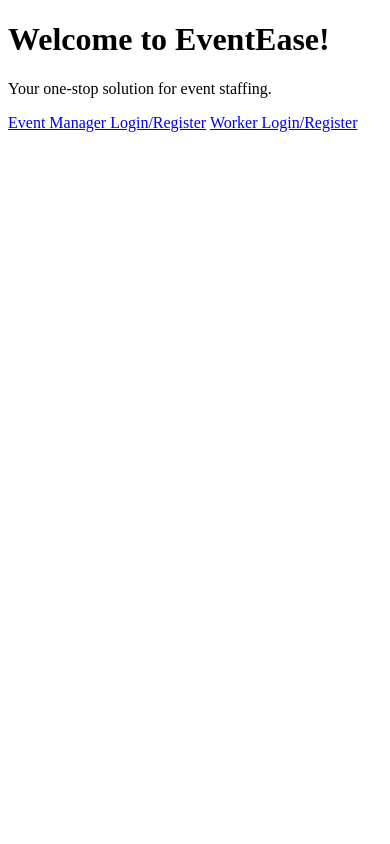
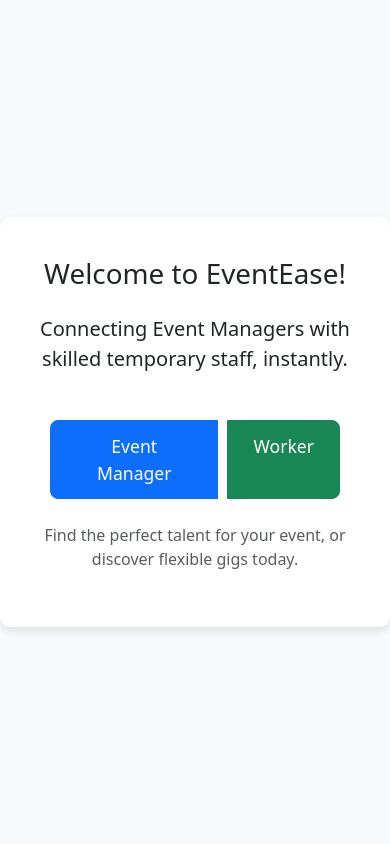
Before and after one commit to Delfi2007/eventease, a Flask app: page / in a window 390 px wide. Run offline with Flask 3, Linux system fonts and the light colour scheme.

Commit message:
added homepage and login/register pages(blank)

```diff
--- a/app.py
+++ b/app.py
@@ -1,8 +1,8 @@
-from flask import Flask, render_template
+from flask import Flask, render_template, request, redirect, url_for, flash, session
 import os
-from flask import Flask, render_template, request, redirect, url_for, flash, session
 import firebase_admin
 from firebase_admin import credentials, auth, firestore
+
 # --- Firebase Initialization ---
 # Load Firebase credentials from the JSON file
 # Ensure 'firebase_credentials.json' is in your project root directory
@@ -27,14 +27,13 @@
 def index():
     return render_template('index.html')
 
-# Placeholder routes for now, we'll build these out next
 @app.route('/manager_login_register')
 def manager_login_register():
-    return "Event Manager Login/Registration Page (Under Construction)"
+    return render_template('manager_login_register.html')
 
 @app.route('/worker_login_register')
 def worker_login_register():
-    return "Worker Login/Registration Page (Under Construction)"
+    return render_template('worker_login_register.html')
 
 
 if __name__ == '__main__':
--- a/templates/index.html
+++ b/templates/index.html
@@ -3,12 +3,46 @@
 <head>
     <meta charset="UTF-8">
     <meta name="viewport" content="width=device-width, initial-scale=1.0">
-    <title>EventEase - Home</title>
+    <title>EventEase - Your Staffing Solution</title>
+    <link href="https://cdn.jsdelivr.net/npm/bootstrap@5.3.3/dist/css/bootstrap.min.css" rel="stylesheet" integrity="sha384-QWTKZyjpPEjISv5WaRU9OFeRpok6YctnYmDr5pNlyT2bRjXh0JMhjY6hW+ALEwIH" crossorigin="anonymous">
+    <style>
+        body {
+            background-color: #f8f9fa;
+            display: flex;
+            justify-content: center;
+            align-items: center;
+            min-height: 100vh;
+            margin: 0;
+        }
+        .container {
+            text-align: center;
+            background-color: #fff;
+            padding: 40px;
+            border-radius: 10px;
+            box-shadow: 0 4px 8px rgba(0,0,0,0.1);
+        }
+        .btn-group {
+            margin-top: 30px;
+        }
+        .btn-group .btn {
+            margin: 0 10px;
+            padding: 12px 25px;
+            font-size: 1.1em;
+            border-radius: 8px;
+        }
+    </style>
 </head>
 <body>
-    <h1>Welcome to EventEase!</h1>
-    <p>Your one-stop solution for event staffing.</p>
-    <a href="#">Event Manager Login/Register</a>
-    <a href="#">Worker Login/Register</a>
+    <div class="container">
+        <h1 class="mb-4">Welcome to EventEase!</h1>
+        <p class="lead">Connecting Event Managers with skilled temporary staff, instantly.</p>
+        <div class="btn-group" role="group" aria-label="User Type Selection">
+            <a href="{{ url_for('manager_login_register') }}" class="btn btn-primary btn-lg">Event Manager</a>
+            <a href="{{ url_for('worker_login_register') }}" class="btn btn-success btn-lg">Worker</a>
+        </div>
+        <p class="mt-4 text-muted">Find the perfect talent for your event, or discover flexible gigs today.</p>
+    </div>
+
+    <script src="https://cdn.jsdelivr.net/npm/bootstrap@5.3.3/dist/js/bootstrap.bundle.min.js" integrity="sha384-YvpcrYf0tY3lHB60NNkmXc5s9fDVZLESaAA55NDzOxhy9GkcIdslK1eN7N6jIeHz" crossorigin="anonymous"></script>
 </body>
 </html>
```
Also changed, not shown: templates/manager_login_register.html (added, +23 -0 lines), templates/worker_login_register.html (added, +23 -0 lines).
